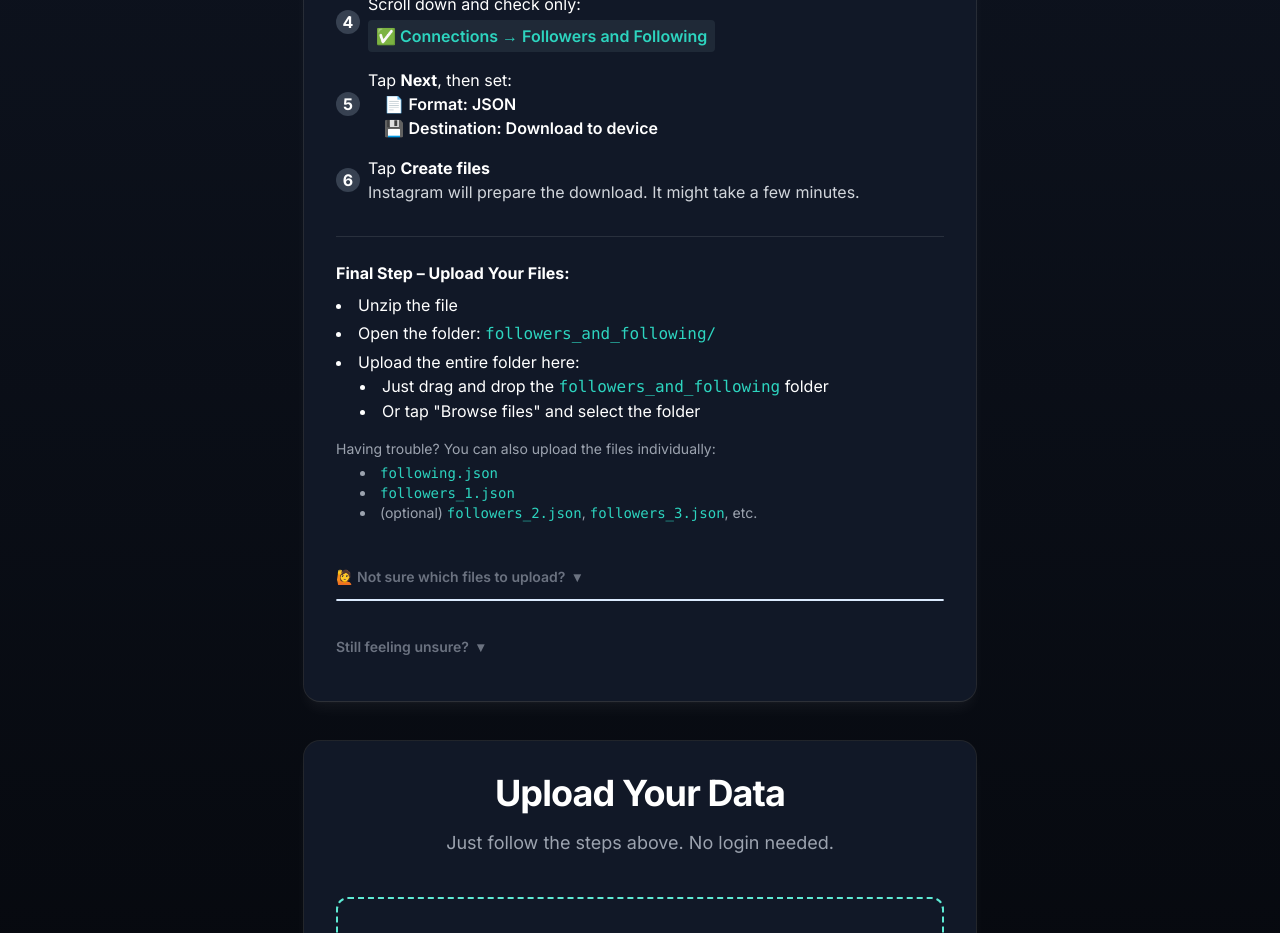
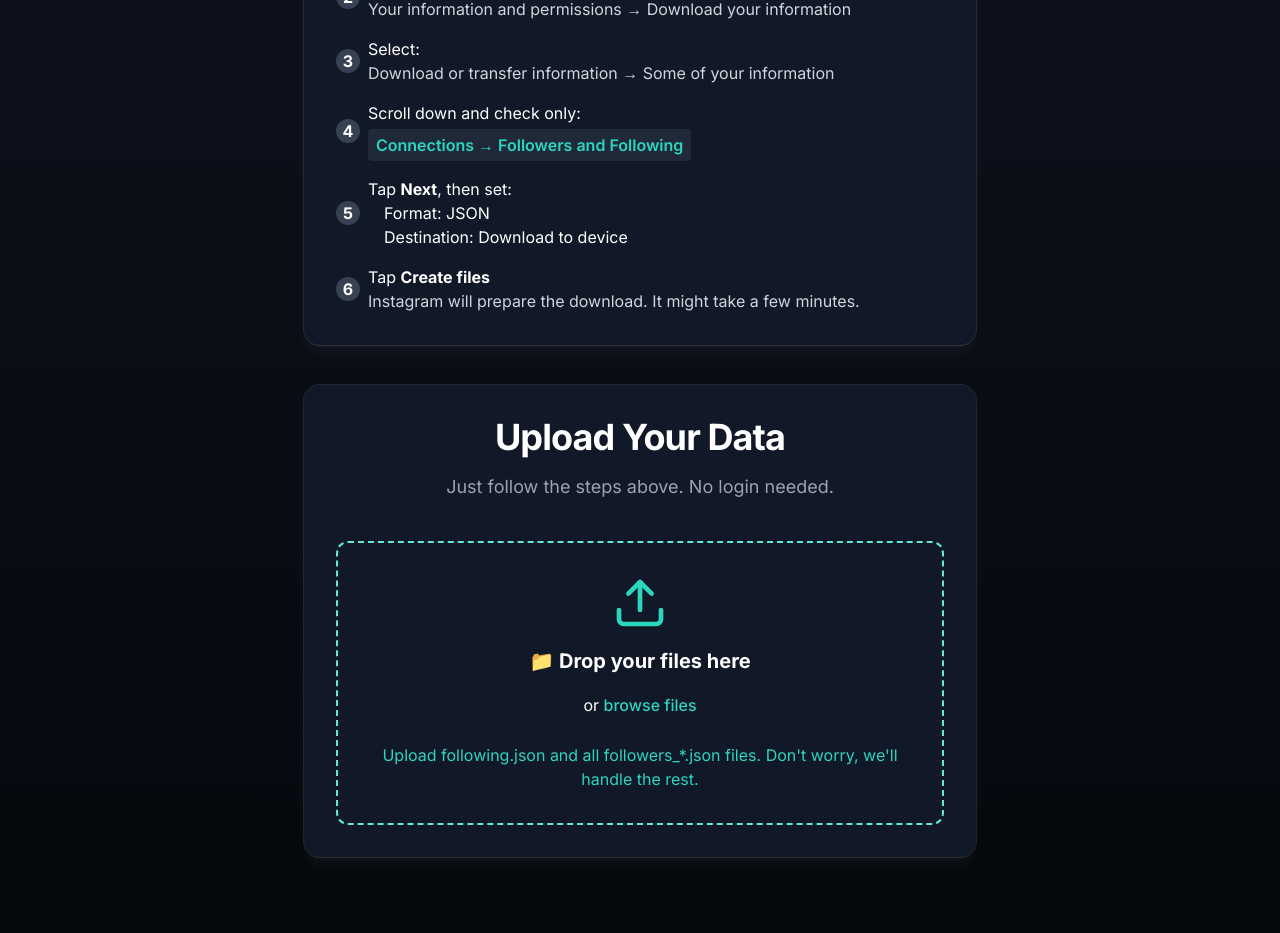
Before and after one commit to zlizzle/Follower-Checker, a React (Vite) app: page / in a window 1280 px wide. Shown: the part 840-1773 px from the top of the page. Built offline with nearby package versions, Linux system fonts and the light colour scheme.

Commit message:
Polished transition to instructions and HERO section

```diff
--- a/src/App.jsx
+++ b/src/App.jsx
@@ -68,6 +68,9 @@ function App() {
   const [copySuccess, setCopySuccess] = useState(false);
   const [showHelp, setShowHelp] = useState(false);
 
+  // Add fade-in state for instructions
+  const [showInstructionsFade, setShowInstructionsFade] = useState(false);
+
   useEffect(() => {
     if (results) setShowResults(true);
     else setShowResults(false);
@@ -102,6 +105,11 @@ function App() {
     checkMobile();
     window.addEventListener('resize', checkMobile);
     return () => window.removeEventListener('resize', checkMobile);
+  }, []);
+
+  useEffect(() => {
+    // Fade in on page load
+    setTimeout(() => setShowInstructionsFade(true), 200);
   }, []);
 
   const showToast = (message, type = 'success') => {
@@ -414,12 +422,21 @@ function App() {
             <header className="text-center space-y-6">
               <div className="text-3xl font-bold text-teal-400 tracking-tight mb-2 select-none" style={{fontFamily: 'Inter, sans-serif', letterSpacing: '-0.02em'}}>FollowCheck</div>
               <h1 className="text-4xl font-bold text-white tracking-tight max-w-2xl mx-auto">Instagram Follower Checker</h1>
-              <p className="text-lg text-gray-400 italic text-center max-w-xl mx-auto mt-4">"We built this because your feed should feel like your life, not a list."</p>
+              <p className="text-base text-gray-500 italic text-center max-w-xl mx-auto mt-2 mb-2 truncate" style={{fontWeight: 400, fontSize: '1rem', opacity: 0.7, whiteSpace: 'nowrap', overflow: 'hidden', textOverflow: 'ellipsis'}}>We built this because your feed should feel like your life, not a list.</p>
               <p className="text-base text-gray-300 max-w-xl mx-auto mt-2 mb-4">See who you follow that isn't following you back. No sign-in needed, and your info stays private on your device.</p>
             </header>
 
+            {/* Visual cue divider */}
+            <hr className="my-10 border-t border-white/10 opacity-40" />
+
+            {/* Transition heading and explanation */}
+            <div className="text-center mb-8">
+              <h2 className="text-xl font-semibold text-white mb-2">Ready to check your followers? Start here:</h2>
+              <p className="text-base text-gray-400">Upload your Instagram data export below. It stays private and only takes a moment.</p>
+            </div>
+
             {/* Instructional Section: How to Download Your Instagram Data */}
-            <section className="bg-gray-900 rounded-2xl shadow-lg shadow-white/5 ring-1 ring-white/10 p-8 max-w-2xl mx-auto mb-16 mt-12">
+            <section className={`bg-gray-900 rounded-2xl shadow-lg shadow-white/5 ring-1 ring-white/10 p-8 max-w-2xl mx-auto mb-16 mt-12 transition-opacity duration-1000 ${showInstructionsFade ? 'opacity-100 translate-y-0' : 'opacity-0 translate-y-4'}`}>
               <h2 className="text-2xl font-bold text-white mb-2">How to Download Your Instagram Data</h2>
               <p className="text-base text-gray-400 mb-6">These steps work the same on your phone or desktop. You don't need to log in here. Just upload your own data.</p>
               <div className="flex flex-col sm:flex-row sm:items-center sm:justify-between mb-4 gap-2">
@@ -436,83 +453,12 @@ function App() {
                 <li className="flex items-center gap-2"><span className={`w-6 h-6 flex items-center justify-center rounded-full font-bold ${results ? 'bg-teal-400 text-white' : 'bg-gray-700 text-white'}`}>1</span> <span>Go to your Instagram settings:<br /><span className="text-gray-300">Settings and activity → Accounts Center</span></span></li>
                 <li className="flex items-center gap-2"><span className={`w-6 h-6 flex items-center justify-center rounded-full font-bold ${results ? 'bg-teal-400 text-white' : 'bg-gray-700 text-white'}`}>2</span> <span>Tap or click:<br /><span className="text-gray-300">Your information and permissions → Download your information</span></span></li>
                 <li className="flex items-center gap-2"><span className={`w-6 h-6 flex items-center justify-center rounded-full font-bold ${results ? 'bg-teal-400 text-white' : 'bg-gray-700 text-white'}`}>3</span> <span>Select:<br /><span className="text-gray-300">Download or transfer information → Some of your information</span></span></li>
-                <li className="flex items-center gap-2"><span className={`w-6 h-6 flex items-center justify-center rounded-full font-bold ${results ? 'bg-teal-400 text-white' : 'bg-gray-700 text-white'}`}>4</span> <span>Scroll down and check only:<br /><span className="inline-block mt-1 px-2 py-1 bg-gray-800 rounded text-teal-400 font-semibold">✅ Connections → Followers and Following</span></span></li>
+                <li className="flex items-center gap-2"><span className={`w-6 h-6 flex items-center justify-center rounded-full font-bold ${results ? 'bg-teal-400 text-white' : 'bg-gray-700 text-white'}`}>4</span> <span>Scroll down and check only:<br /><span className="inline-block mt-1 px-2 py-1 bg-gray-800 rounded text-teal-400 font-semibold">Connections → Followers and Following</span></span></li>
                 <li className="flex items-center gap-2"><span className={`w-6 h-6 flex items-center justify-center rounded-full font-bold ${results ? 'bg-teal-400 text-white' : 'bg-gray-700 text-white'}`}>5</span> <span>Tap <span className="font-bold">Next</span>, then set:<br />
-                  <span className="ml-4">📄 <span className="font-semibold">Format: JSON</span></span><br />
-                  <span className="ml-4">💾 <span className="font-semibold">Destination: Download to device</span></span></span></li>
+                  <span className="ml-4">Format: JSON</span><br />
+                  <span className="ml-4">Destination: Download to device</span></span></li>
                 <li className="flex items-center gap-2"><span className={`w-6 h-6 flex items-center justify-center rounded-full font-bold ${results ? 'bg-teal-400 text-white' : 'bg-gray-700 text-white'}`}>6</span> <span>Tap <span className="font-bold">Create files</span><br /><span className="text-gray-300">Instagram will prepare the download. It might take a few minutes.</span></span></li>
               </ol>
-              <div className="mt-8 border-t border-white/10 pt-6">
-                <div className="text-base text-white font-bold mb-2">Final Step – Upload Your Files:</div>
-                <ul className="list-disc list-inside text-white space-y-1">
-                  <li>Unzip the file</li>
-                  <li>Open the folder: <span className="font-mono text-teal-400">followers_and_following/</span></li>
-                  <li>Upload the entire folder here:
-                    <ul className="ml-6 list-disc list-inside text-white">
-                      <li>Just drag and drop the <span className="font-mono text-teal-400">followers_and_following</span> folder</li>
-                      <li>Or tap "Browse files" and select the folder</li>
-                    </ul>
-                  </li>
-                </ul>
-                <div className="mt-4 text-sm text-gray-400">
-                  Having trouble? You can also upload the files individually:
-                  <ul className="ml-6 list-disc list-inside mt-1">
-                    <li><span className="font-mono text-teal-400">following.json</span></li>
-                    <li><span className="font-mono text-teal-400">followers_1.json</span></li>
-                    <li className="text-gray-400">(optional) <span className="font-mono text-teal-400">followers_2.json</span>, <span className="font-mono text-teal-400">followers_3.json</span>, etc.</li>
-                  </ul>
-                </div>
-              </div>
-              {/* Trust & File Help Banner */}
-              <div className="mt-8">
-                <button
-                  onClick={() => setShowHelp(v => !v)}
-                  className="flex items-center gap-2 text-sm text-gray-500 hover:text-teal-400 transition-all duration-200 font-semibold focus:outline-none"
-                  aria-expanded={showHelp}
-                  aria-controls="help-panel"
-                >
-                  <span>🙋 Not sure which files to upload?</span>
-                  <span className={`transition-transform duration-200 ${showHelp ? 'rotate-180' : ''}`}>▾</span>
-                </button>
-                <div
-                  id="help-panel"
-                  className={`overflow-hidden transition-all duration-300 ${showHelp ? 'max-h-96 mt-4' : 'max-h-0'} text-sm text-gray-700 dark:text-gray-300 bg-blue-50 dark:bg-zinc-800 border border-blue-100 dark:border-zinc-700 rounded-lg p-4`}
-                  style={{marginTop: showHelp ? '1rem' : 0, padding: showHelp ? '1rem' : 0}}
-                >
-                  <div>You'll find them inside a folder called:<br /><span className="font-mono text-teal-500">followers_and_following</span></div>
-                  <div className="mt-2">Look for:</div>
-                  <ul className="list-disc list-inside ml-6 mt-1">
-                    <li><span className="font-mono text-teal-500">following.json</span></li>
-                    <li><span className="font-mono text-teal-500">followers_1.json</span> <span className="text-gray-400">(you might also see <span className="font-mono text-teal-500">followers_2.json</span>, etc.)</span></li>
-                  </ul>
-                  <div className="mt-2">✅ You don't need to open or edit these. Just upload them here.</div>
-                  <div className="mt-2">🔒 This tool works entirely in your browser. No data is uploaded or stored.</div>
-                  <div className="mt-2 text-xs text-gray-500">You can't break anything here. If you upload the wrong file, just try again.</div>
-                  <div className="mt-2 text-xs text-teal-400 font-semibold">You're in control.</div>
-                </div>
-              </div>
-              {/* Collapsible Panel for Extra Reassurance */}
-              <div className="mt-6">
-                <button
-                  onClick={() => setFaqOpen(v => !v)}
-                  className="flex items-center gap-2 text-sm text-gray-500 hover:text-teal-400 transition-all duration-200 font-semibold focus:outline-none"
-                  aria-expanded={faqOpen}
-                  aria-controls="faq-panel"
-                >
-                  <span>Still feeling unsure?</span>
-                  <span className={`transition-transform duration-200 ${faqOpen ? 'rotate-180' : ''}`}>▾</span>
-                </button>
-                <div
-                  id="faq-panel"
-                  className={`overflow-hidden transition-all duration-300 ${faqOpen ? 'max-h-96 mt-4' : 'max-h-0'} text-sm text-gray-500 bg-gray-800 rounded-lg p-4`}
-                  style={{marginTop: faqOpen ? '1rem' : 0, padding: faqOpen ? '1rem' : 0}}
-                >
-                  <div>We understand. Uploading anything can feel sketchy.<br /><br />
-                    That's why this tool doesn't ask for a login, doesn't use Instagram's API, and doesn't upload your files.<br /><br />
-                    Everything happens in your browser, and no one (not even us) sees your data. You're simply comparing two lists that you already own.
-                  </div>
-                </div>
-              </div>
             </section>
 
             {/* Upload Section */}
```
